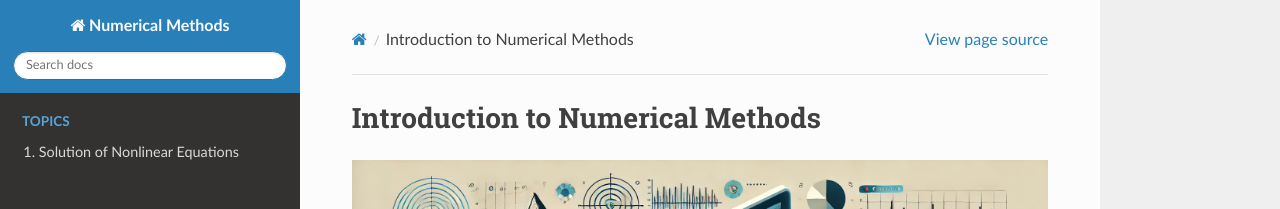
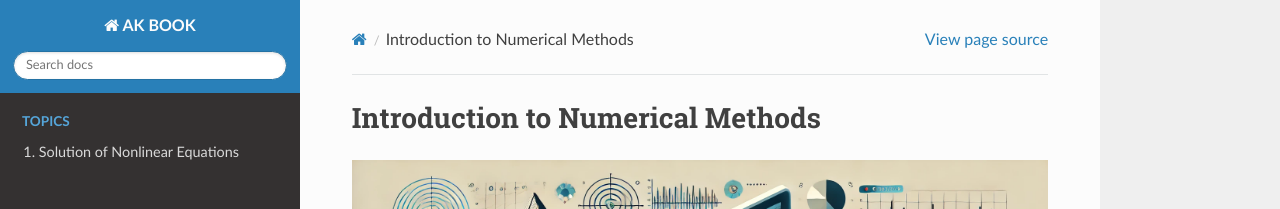
Before and after one commit to auliakhalqillah/akbook, a Sphinx documentation site: the page built from docs/source/index.rst, in a window 1280 px wide. Shown: the top 209 px of the page. Built offline with Sphinx 7.4.7 and the Read the Docs theme 3.1.0, drawn with Linux system fonts in a browser that asks for light colours.

Commit message:
Update conf.py

```diff
--- a/docs/source/conf.py
+++ b/docs/source/conf.py
@@ -2,7 +2,7 @@
 
 # -- Project information
 
-project = 'Numerical Methods'
+project = 'AK BOOK'
 copyright = '2024, Aulia Khalqillah'
 author = 'Aulia Khalqillah'
 
```
